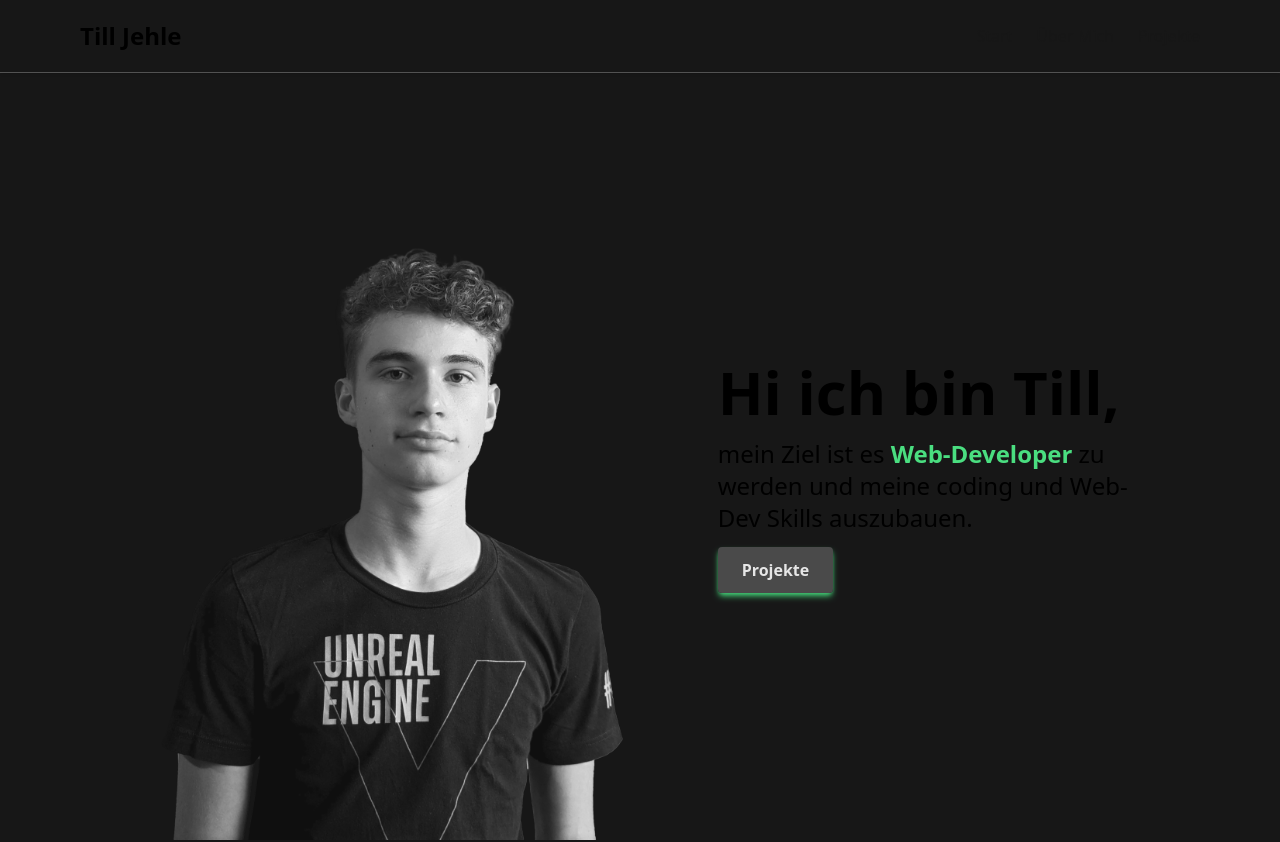
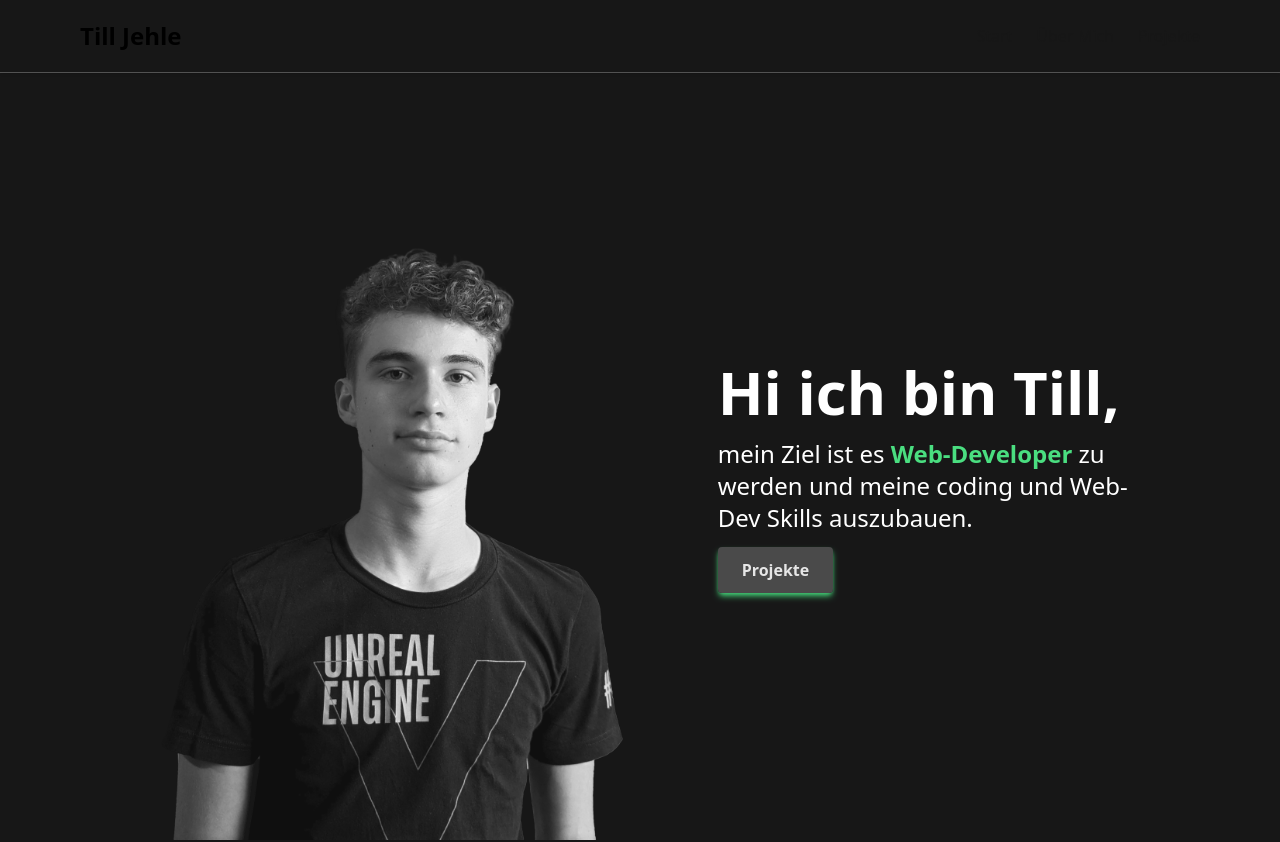
Before and after one commit to Till-Jehle/Final2, a Next.js app: page / in a window 1280 px wide. Shown: the top 842 px of the page. Built offline with nearby package versions, Linux system fonts and the light colour scheme.

Commit message:
Update HeroSection.tsx

```diff
--- a/components/HeroSection.tsx
+++ b/components/HeroSection.tsx
@@ -18,8 +18,8 @@ const HeroSection = () => {
           />
         </div>
         <div className="md:mt-2 md:w-3/5">
-          <h1 className="text-4xl font-bold mt-6 md:mt-0 md:text-6xl">Hi ich bin Till,</h1>
-          <p className="text-lg mt-4 mb-6 md:text-2xl">
+          <h1 className="text-4xl font-bold mt-6 md:mt-0 text-white md:text-6xl">Hi ich bin Till,</h1>
+          <p className="text-lg text-white mt-4 mb-6 md:text-2xl">
             mein Ziel ist es {" "}
             <span className="font-semibold text-green-400">
               Web-Developer{" "}
```
